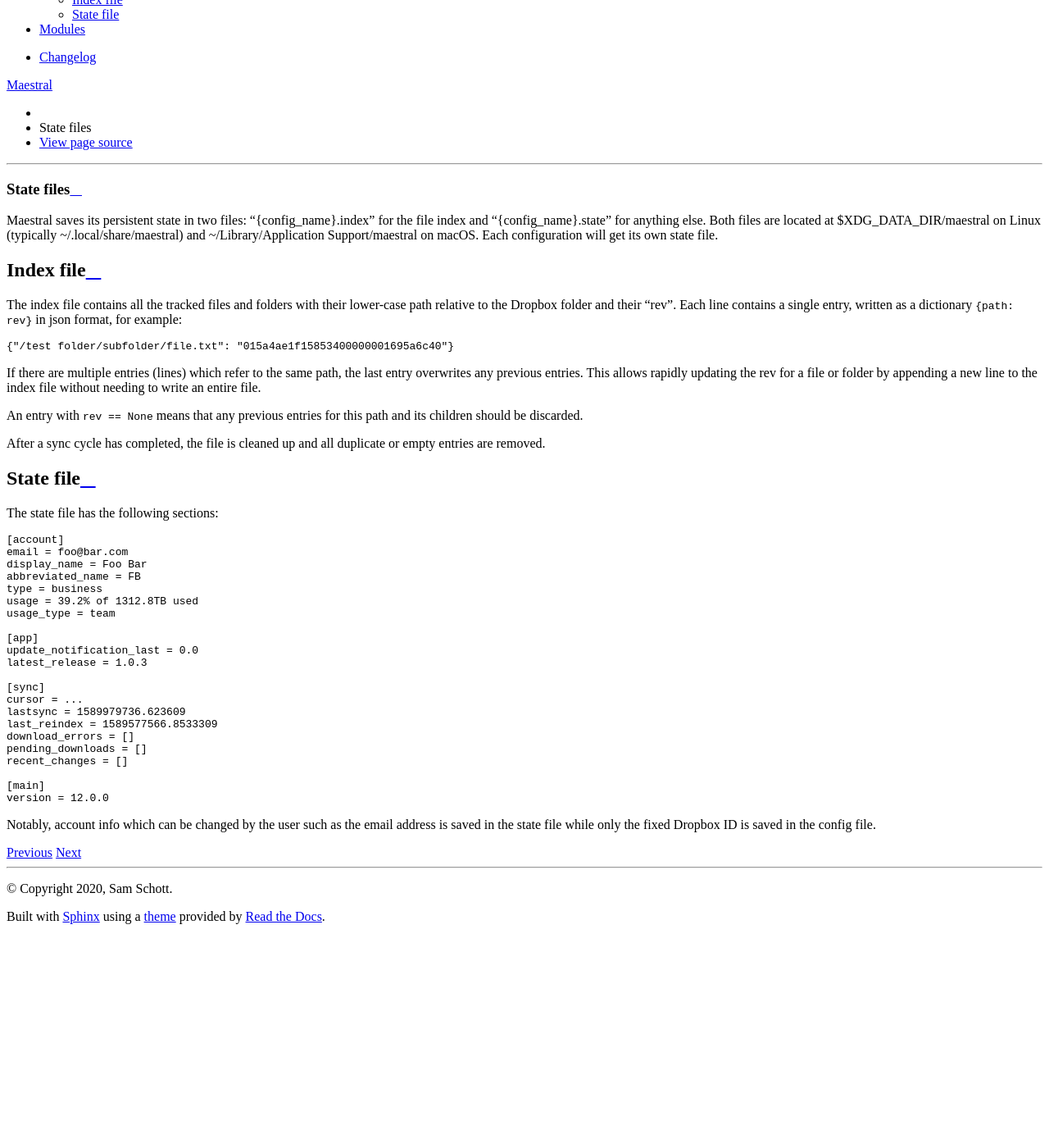
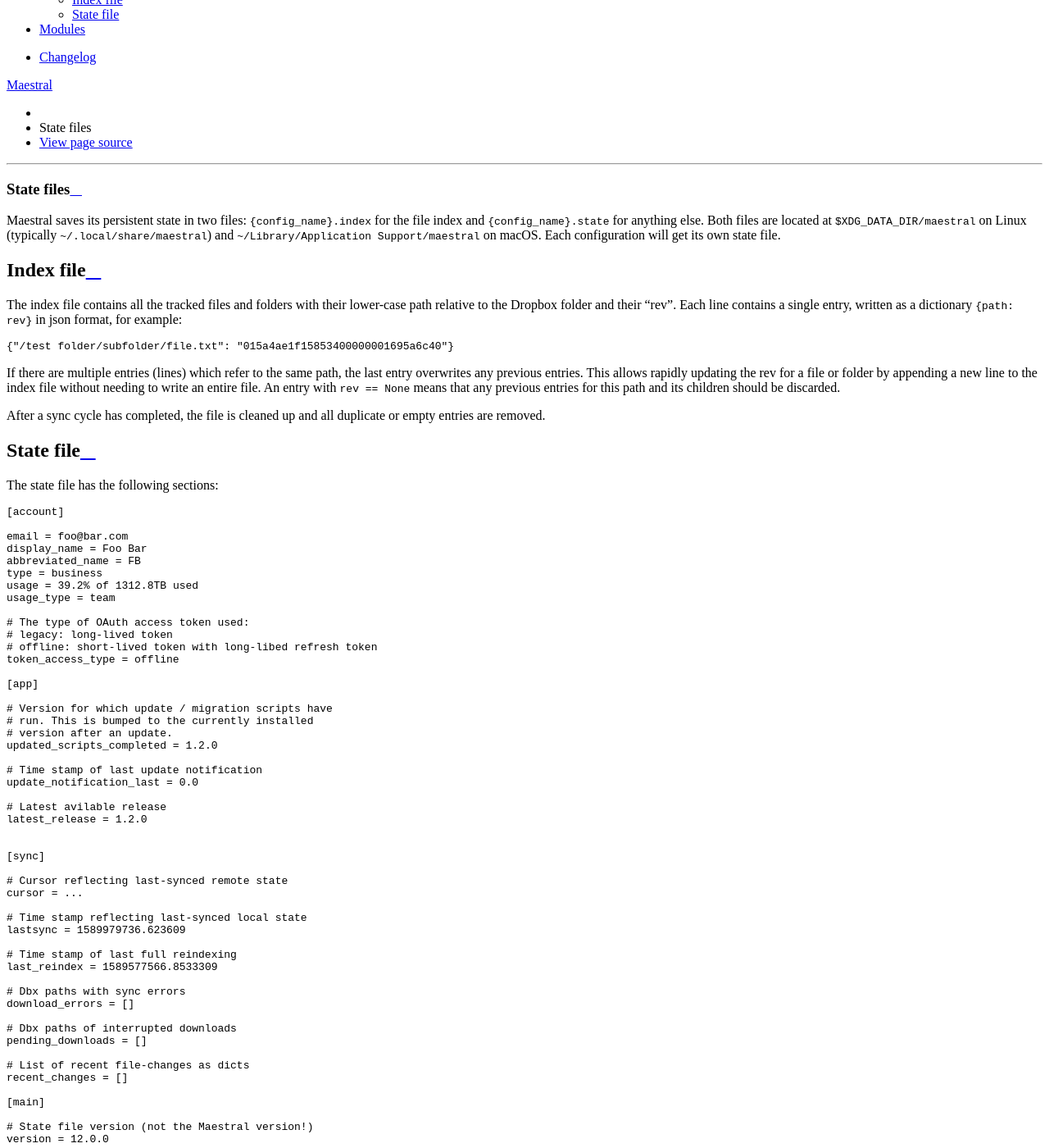
Before and after one commit to samschott/maestral, a Sphinx documentation site: the page built from docs/state_files.rst, in a window 1280 px wide and 1400 px high, scrolled down 658 px. Shown: the whole window at 82% size. Built offline with Sphinx 7.4.7 and the Read the Docs theme 2.0.0, drawn with Linux system fonts in a browser that asks for light colours; comment, search, counter and statistics services are not loaded; before the commit the page ends 1793 px from its top, so only the background shows below that.

Commit message:
[docs] Update state docs

```diff
--- a/docs/state_files.rst
+++ b/docs/state_files.rst
@@ -2,11 +2,11 @@
 State files
 ===========
 
-Maestral saves its persistent state in two files: "{config_name}.index" for the file
-index and "{config_name}.state" for anything else. Both files are located at
-$XDG_DATA_DIR/maestral on Linux (typically ~/.local/share/maestral) and
-~/Library/Application Support/maestral on macOS. Each configuration will get its own
-state file.
+Maestral saves its persistent state in two files: ``{config_name}.index`` for the file
+index and ``{config_name}.state`` for anything else. Both files are located at
+``$XDG_DATA_DIR/maestral`` on Linux (typically ``~/.local/share/maestral``) and
+``~/Library/Application Support/maestral`` on macOS. Each configuration will get its
+own state file.
 
 
 Index file
@@ -22,10 +22,9 @@ as a dictionary ``{path: rev}`` in json format, for example:
 
 If there are multiple entries (lines) which refer to the same path, the last entry
 overwrites any previous entries. This allows rapidly updating the rev for a file or folder
-by appending a new line to the index file without needing to write an entire file.
-
-An entry with ``rev == None`` means that any previous entries for this path and its
-children should be discarded.
+by appending a new line to the index file without needing to write an entire file. An
+entry with ``rev == None`` means that any previous entries for this path and its children
+should be discarded.
 
 After a sync cycle has completed, the file is cleaned up and all duplicate or empty
 entries are removed.
@@ -39,6 +38,7 @@ The state file has the following sections:
 .. code-block:: ini
 
     [account]
+
     email = foo@bar.com
     display_name = Foo Bar
     abbreviated_name = FB
@@ -46,19 +46,48 @@ The state file has the following sections:
     usage = 39.2% of 1312.8TB used
     usage_type = team
 
+    # The type of OAuth access token used:
+    # legacy: long-lived token
+    # offline: short-lived token with long-libed refresh token
+    token_access_type = offline
+
     [app]
+
+    # Version for which update / migration scripts have
+    # run. This is bumped to the currently installed
+    # version after an update.
+    updated_scripts_completed = 1.2.0
+
+    # Time stamp of last update notification
     update_notification_last = 0.0
-    latest_release = 1.0.3
+
+    # Latest avilable release
+    latest_release = 1.2.0
+
 
     [sync]
+
+    # Cursor reflecting last-synced remote state
     cursor = ...
+
+    # Time stamp reflecting last-synced local state
     lastsync = 1589979736.623609
+
+    # Time stamp of last full reindexing
     last_reindex = 1589577566.8533309
+
+    # Dbx paths with sync errors
     download_errors = []
+
+    # Dbx paths of interrupted downloads
     pending_downloads = []
+
+    # List of recent file-changes as dicts
     recent_changes = []
 
     [main]
+
+    # State file version (not the Maestral version!)
     version = 12.0.0
 
 Notably, account info which can be changed by the user such as the email address is saved
```
